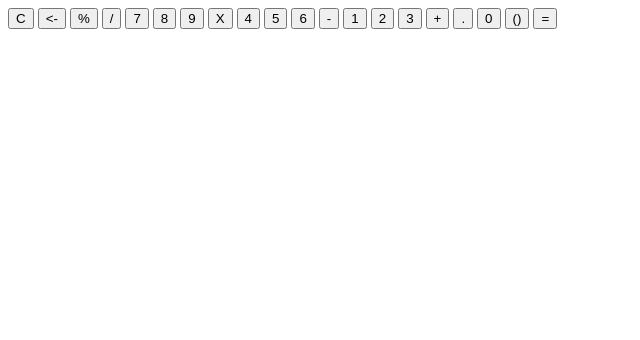
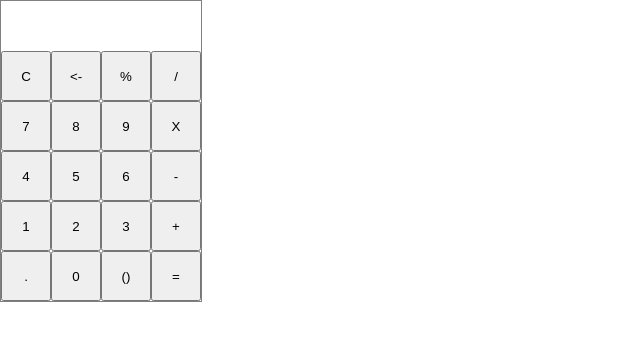
Before and after one commit to Saltysam101/Calculator, a plain HTML site: page index.html in a window 1280 px wide. Shown: the whole page, without its empty margins (0-640 px from the left). Drawn offline with Linux system fonts and the light colour scheme.

Commit message:
css is done!

```diff
--- a/index.html
+++ b/index.html
@@ -9,28 +9,28 @@
 <body>
     <div id="calculator">
         <header id="screen"></header>
-        <div id="numpad">
+
             <button id="clear">C</button>
             <button id="delete"><-</button>
             <button id="percent">%</button>
             <button id="divide">/</button>
-            <button id="7">7</button>
-            <button id="8">8</button>
-            <button id="9">9</button>
+            <button id="seven">7</button>
+            <button id="eight">8</button>
+            <button id="nine">9</button>
             <button id="multiply">X</button>
-            <button id="4">4</button>
-            <button id="5">5</button>
-            <button id="6">6</button>
+            <button id="four">4</button>
+            <button id="five">5</button>
+            <button id="six">6</button>
             <button id="minus">-</button>
-            <button id="1">1</button>
-            <button id="2">2</button>
-            <button id="3">3</button>
+            <button id="one">1</button>
+            <button id="two">2</button>
+            <button id="three">3</button>
             <button id="plus">+</button>
             <button id="decimal">.</button>
-            <button id="0">0</button>
+            <button id="zero">0</button>
             <button id="parenthesis">()</button>
             <button id="equal">=</button>
-        </div>
+
     </div>
 
     <script defer src="app.js"></script>
--- a/style.css
+++ b/style.css
@@ -0,0 +1,123 @@
+*{
+    margin: 0;
+    padding: 0;
+}
+button{
+    height: 50px;
+    width: 50px;
+}
+
+#calculator{
+    display: grid;
+    grid-template-columns: repeat(4, 1fr);
+    grid-template-rows: repeat(6, 1fr);
+    gap: none;
+    height: 300px;
+    width: 200px;
+    border: 1px solid gray;
+}
+
+header{
+    grid-column: 1 / span 4;
+    grid-row: 1;
+}
+
+#clear{
+    grid-column: 1;
+    grid-row: 2;
+}
+
+#delete{
+    grid-column: 2;
+    grid-row: 2;
+}
+
+#percent{
+    grid-column: 3;
+    grid-row: 2;
+}
+
+#divide{
+    grid-column: 4;
+    grid-row: 2;
+}
+
+#seven{
+    grid-column: 1;
+    grid-row: 3;
+}
+
+#eight{
+    grid-column: 2;
+    grid-row: 3;
+}
+
+#nine{
+    grid-column: 3;
+    grid-row: 3;
+}
+
+#mulitply{
+    grid-column: 4;
+    grid-row: 3;
+}
+
+#four{
+    grid-column: 1;
+    grid-row: 4;
+}
+
+#five{
+    grid-column: 2;
+    grid-row: 4;
+}
+
+#six{
+    grid-column: 3;
+    grid-row: 4;
+}
+
+#minus{
+    grid-column: 4;
+    grid-row: 4;
+}
+
+#one{
+    grid-column: 1;
+    grid-row: 5;
+}
+
+#two{
+    grid-column: 2;
+    grid-row: 5;
+}
+
+#three{
+    grid-column: 3;
+    grid-row: 5;
+}
+
+#plus{
+    grid-column: 4;
+    grid-row: 5;
+}
+
+#decimal{
+    grid-column: 1;
+    grid-row: 6;
+}
+
+#zero{
+    grid-column: 2;
+    grid-row: 6;
+}
+
+#parenthesis{
+    grid-column: 3;
+    grid-row: 6;
+}
+
+#equal{
+    grid-column: 4;
+    grid-row: 6;
+}
```
